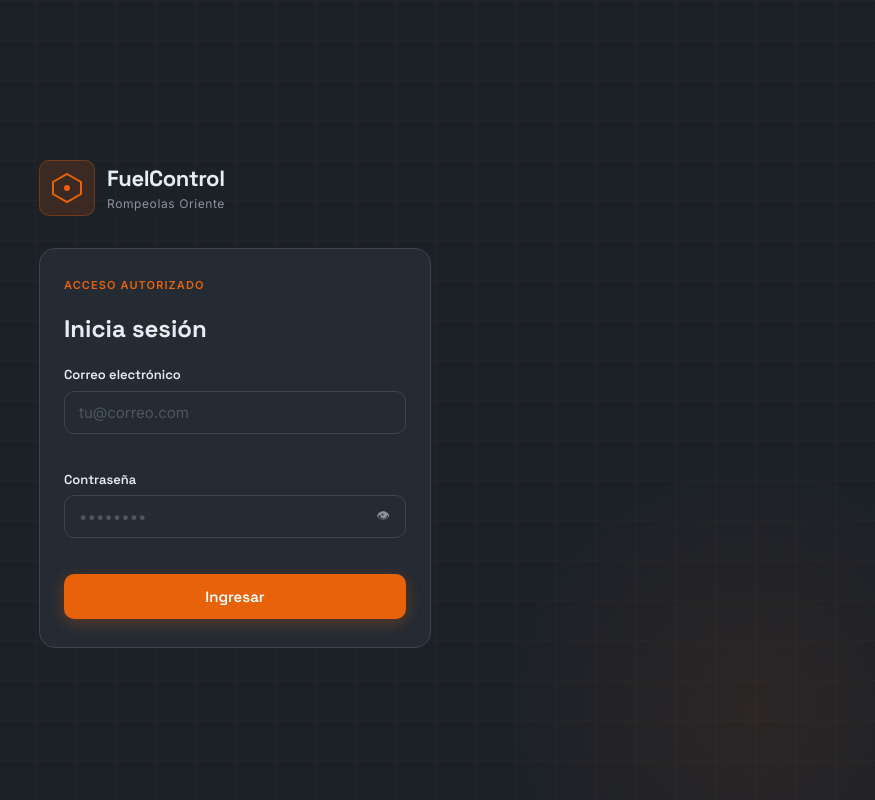
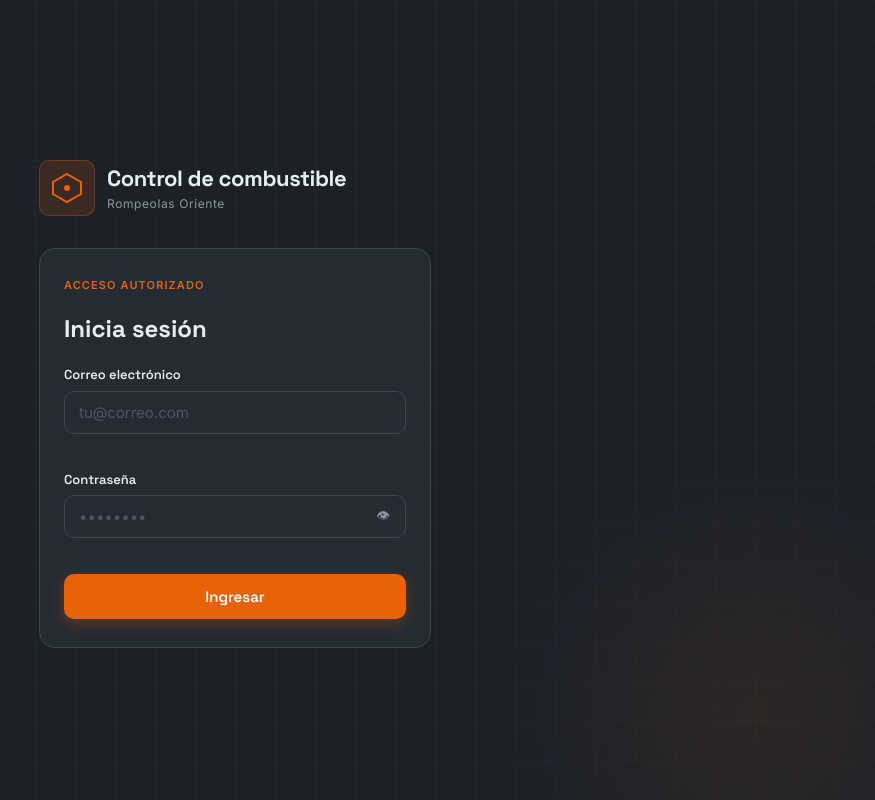
Before and after one commit to rigodlt-maker/CARGAS-COMBUSTIBLE, a plain HTML site: page index.html in a window 1280 px wide. Shown: the whole page, without its empty margins (405-1280 px from the left). Drawn offline with Linux system fonts and the light colour scheme.

Commit message:
Update index.html

```diff
--- a/index.html
+++ b/index.html
@@ -4,7 +4,7 @@
   <meta charset="UTF-8" />
   <meta name="viewport" content="width=device-width, initial-scale=1.0, maximum-scale=1.0, user-scalable=no" />
   <meta name="theme-color" content="#1C2128" />
-  <title>FuelControl — Rompeolas Oriente</title>
+  <title>Control de Combustible — Rompeolas Oriente</title>
   <link rel="manifest" href="manifest.json" />
   <link href="https://fonts.googleapis.com/css2?family=Space+Grotesk:wght@400;500;600;700&family=Inter:wght@400;500;600&family=Space+Mono&display=swap" rel="stylesheet" />
   <link rel="stylesheet" href="style.css" />
@@ -18,7 +18,7 @@
       <div class="brand-icon">
         <svg width="36" height="36" viewBox="0 0 36 36" fill="none"><path d="M18 4L32 12V24L18 32L4 24V12L18 4Z" stroke="#E8620A" stroke-width="2"/><circle cx="18" cy="18" r="3" fill="#E8620A"/></svg>
       </div>
-      <div><h1 class="brand-title">FuelControl</h1><p class="brand-sub">Rompeolas Oriente</p></div>
+      <div><h1 class="brand-title">Control de combustible</h1><p class="brand-sub">Rompeolas Oriente</p></div>
     </div>
     <div class="login-card">
       <p class="login-label">Acceso autorizado</p>
@@ -42,7 +42,7 @@
 
 <div id="screen-app" class="screen hidden">
   <header class="app-header">
-    <div class="header-left"><div class="brand-dot"></div><span class="header-title">FuelControl</span></div>
+    <div class="header-left"><div class="brand-dot"></div><span class="header-title">COMBUSTIBLE - INDI</span></div>
     <div class="header-right">
       <button id="btn-install" class="icon-btn hidden" onclick="installApp()" title="Instalar app">📲</button>
       <span id="header-user" class="header-user"></span>
```
